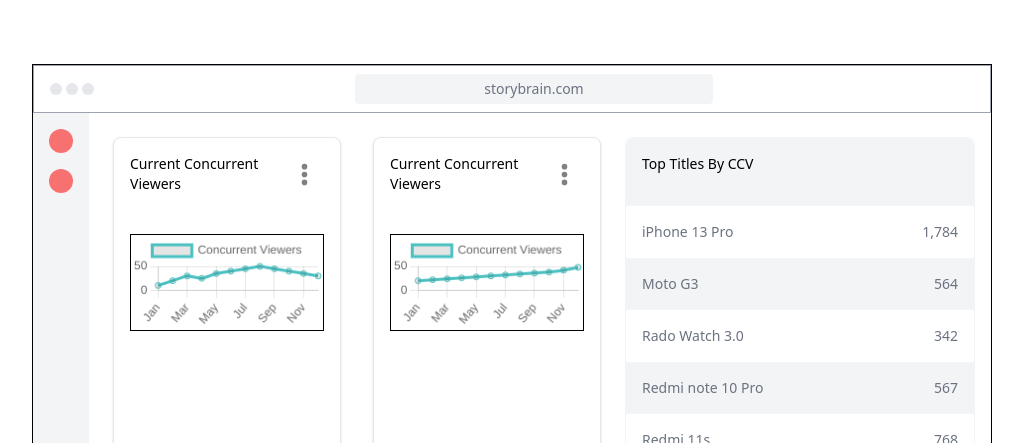
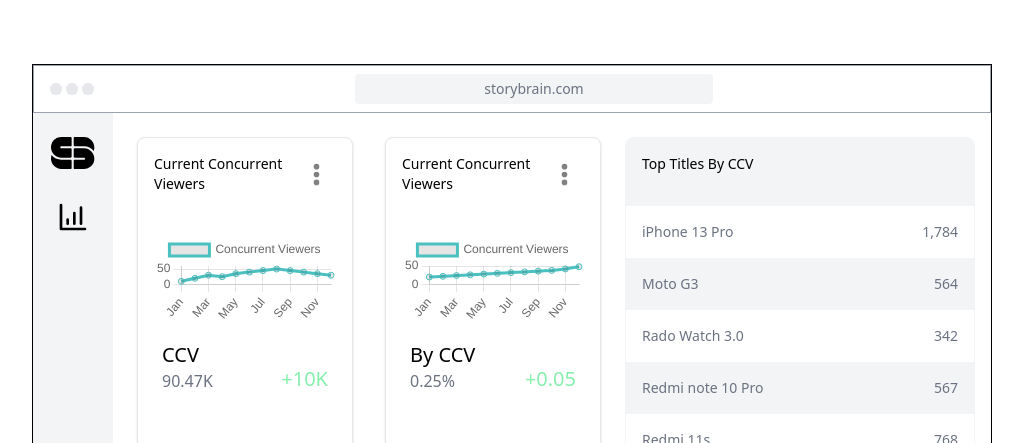
Before and after one commit to sidharth-n/ReactJS-lab, a React (Create React App) app in the folder storybrain-dashboard/: page / in a window 1280 px wide. Shown: the top 443 px of the page, without its empty margins (128-1151 px from the left). Built offline with nearby package versions, Linux system fonts and the light colour scheme.

Commit message:
basic done

```diff
--- a/storybrain-dashboard/src/App.js
+++ b/storybrain-dashboard/src/App.js
@@ -68,9 +68,50 @@ function App() {
         </div>
 
         <div className="main-container flex h-full ">
-          <div className="side-nav flex flex-col px-4 pt-4 gap-4 bg-gray-100">
-            <div className="logo w-6 h-6 rounded-full bg-red-400"></div>
-            <div className="logo w-6 h-6 rounded-full bg-red-400"></div>
+          <div className="side-nav flex flex-col items-center px-4 pt-6 gap-6 bg-gray-100">
+            <svg
+              width="20"
+              viewBox="0 0 84 62"
+              fill="none"
+              xmlns="http://www.w3.org/2000/svg"
+              class="h-8 w-auto"
+            >
+              <path
+                d="M19.9787 18C18.8729 18 17.9766 18.8954 17.9766 20C17.9766 21.1046 18.8729 22 19.9787 22H37.9979C39.1036 22 40 22.8954 40 24V38C40 39.1046 39.1036 40 37.9979 40H19.9787C6.18956 40 -3.52882 25.6809 1.21942 12.996C4.06098 5.40477 11.388 0 19.9787 0H37.9979C39.1036 0 40 0.895429 40 2V16C40 17.1046 39.1036 18 37.9979 18H19.9787Z"
+                fill="black"
+              ></path>
+              <path
+                d="M37.9979 62C39.1036 62 40 61.1046 40 60V46C40 44.8954 39.1036 44 37.9979 44H19.9787C12.3896 44 5.62239 40.4851 1.21942 34.996C-3.52881 47.6809 6.18956 62 19.9787 62H37.9979Z"
+                fill="black"
+              ></path>
+              <path
+                d="M46.0021 0C44.8964 0 44 0.895429 44 2V16C44 17.1046 44.8964 18 46.0021 18H64.0213C71.6104 18 78.3776 21.5149 82.7806 27.004C87.5288 14.3191 77.8104 0 64.0213 0H46.0021Z"
+                fill="black"
+              ></path>
+              <path
+                d="M64.0213 44C65.1271 44 66.0234 43.1046 66.0234 42C66.0234 40.8954 65.1271 40 64.0213 40H46.0021C44.8964 40 44 39.1046 44 38V24C44 22.8954 44.8964 22 46.0021 22H64.0213C77.8104 22 87.5288 36.3191 82.7806 49.004C79.939 56.5952 72.612 62 64.0213 62H46.0021C44.8964 62 44 61.1046 44 60V46C44 44.8954 44.8964 44 46.0021 44H64.0213Z"
+                fill="black"
+              ></path>
+            </svg>
+            <div className="graph-button p-2 flex items-center bg-transparent hover:p-2 hover:bg-purple-300 hover:rounded hover:cursor-pointer">
+              <svg
+                className="h-8 w-auto "
+                xmlns="http://www.w3.org/2000/svg"
+                width="24"
+                height="24"
+                viewBox="0 0 24 24"
+                fill="none"
+                stroke="currentColor"
+                stroke-width="2"
+                stroke-linecap="round"
+                stroke-linejoin="round"
+              >
+                <path d="M3 3v18h18"></path>
+                <path d="M13 17V9"></path>
+                <path d="M18 17V5"></path>
+                <path d="M8 17v-3"></path>
+              </svg>
+            </div>
           </div>
           <div className="graph-map grid grid-cols-2 gap-8 p-6 flex-1 w-full">
             <div class="graph-card-1 flex flex-col rounded-lg border border-gray-200 bg-white shadow">
@@ -103,6 +144,14 @@ function App() {
               <div class="mt-10 px-4 h-[300px]">
                 <div class="w-full">
                   <LineChart data={data1} chartId={`chart-1`} />
+                </div>
+                <div className="footer flex justify-between w-full items-center mt-4 px-2">
+                  <div className="left-footer text-xl flex flex-col ">
+                    CCV <div className="text-base text-gray-500">90.47K</div>
+                  </div>
+                  <div className="text-green-300 text-xl font-medium self-end">
+                    +10K
+                  </div>
                 </div>
               </div>
             </div>
@@ -137,11 +186,27 @@ function App() {
                 <div class="w-full">
                   <LineChart data={data2} chartId={`chart-2`} />
                 </div>
+                <div className="footer flex justify-between w-full items-center mt-4 px-2">
+                  <div className="left-footer text-xl flex flex-col ">
+                    By CCV <div className="text-base text-gray-500">0.25%</div>
+                  </div>
+                  <div className="text-green-300 text-xl font-medium self-end">
+                    +0.05
+                  </div>
+                </div>
               </div>
             </div>
-            <div class="map-card col-span-2 rounded-lg h-[400px] bg-purple-50 shadow">
-              <div class="flex h-full w-full overflow-hidden">
+            <div class="map-card col-span-2 rounded-lg h-[400px] bg-purple-50 shadow relative">
+              <div class="flex h-full overflow-auto  justify-center">
                 <MapChart />
+              </div>
+              <div className="zoom buttons flex gap-2 absolute bottom-0 left-0 p-4">
+                <div className="bg-purple-200 text-2xl font-bold h-10 w-10 text-center rounded text-indigo-700 hover:cursor-pointer hover:bg-purple-900 hover:text-white">
+                  +
+                </div>
+                <div className="bg-purple-200 text-3xl font-bold h-10 w-10 text-center rounded text-indigo-700 hover:cursor-pointer hover:bg-purple-900 hover:text-white">
+                  -
+                </div>
               </div>
             </div>
           </div>
--- a/storybrain-dashboard/src/LineChart.js
+++ b/storybrain-dashboard/src/LineChart.js
@@ -38,13 +38,7 @@ const LineChart = ({ data, chartId }) => {
     }
   }, [data])
 
-  return (
-    <canvas
-      id={chartId}
-      width="100%"
-      style={{ border: `1px solid black` }}
-    ></canvas>
-  )
+  return <canvas id={chartId} width="100%"></canvas>
 }
 
 export default LineChart
--- a/storybrain-dashboard/src/map.js
+++ b/storybrain-dashboard/src/map.js
@@ -6,7 +6,7 @@ const geoUrl =
 
 export default function MapChart() {
   return (
-    <div className="w-3/4 ">
+    <div className="w-3/4 h-3/4">
       <ComposableMap>
         <Geographies geography={geoUrl}>
           {({ geographies }) =>
```
